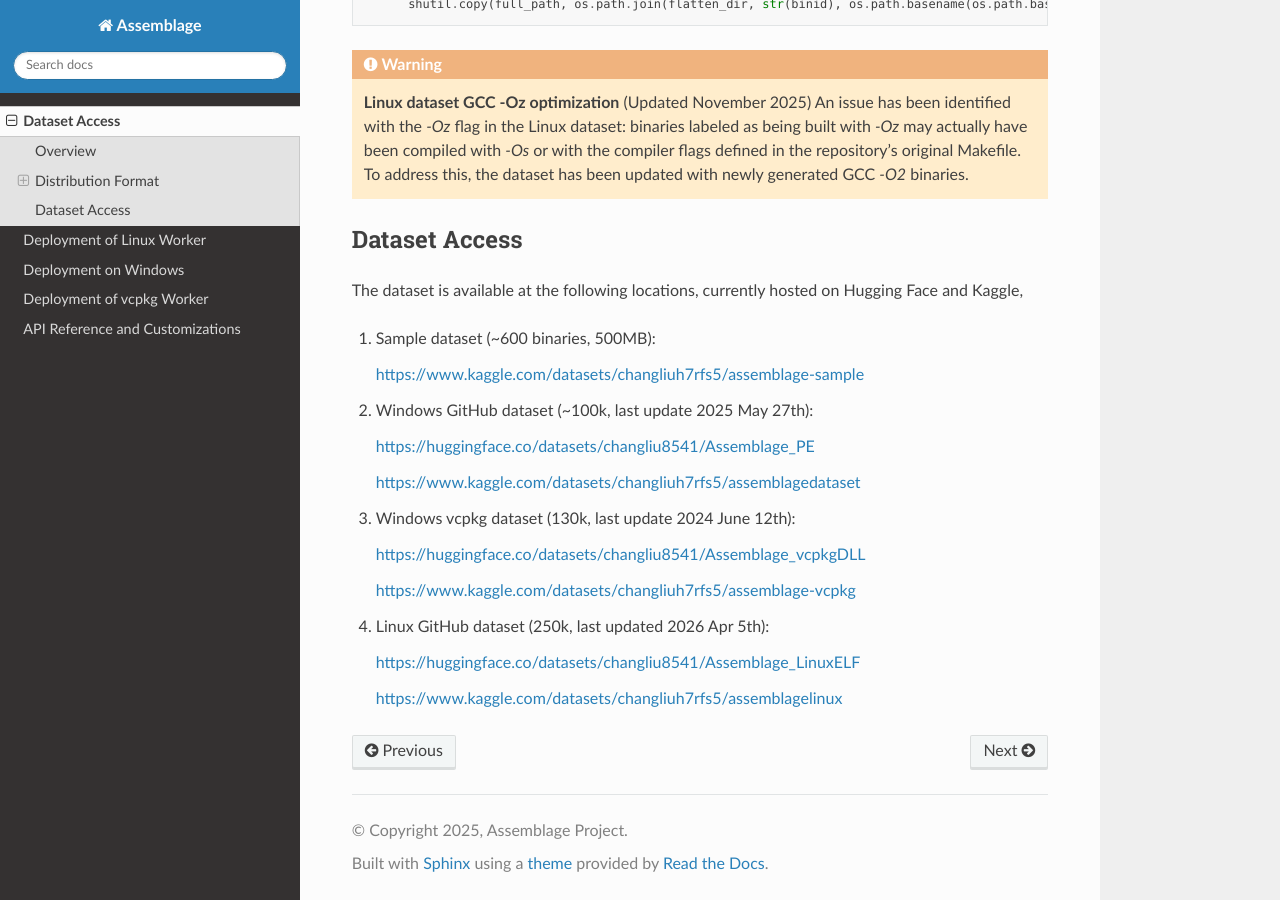
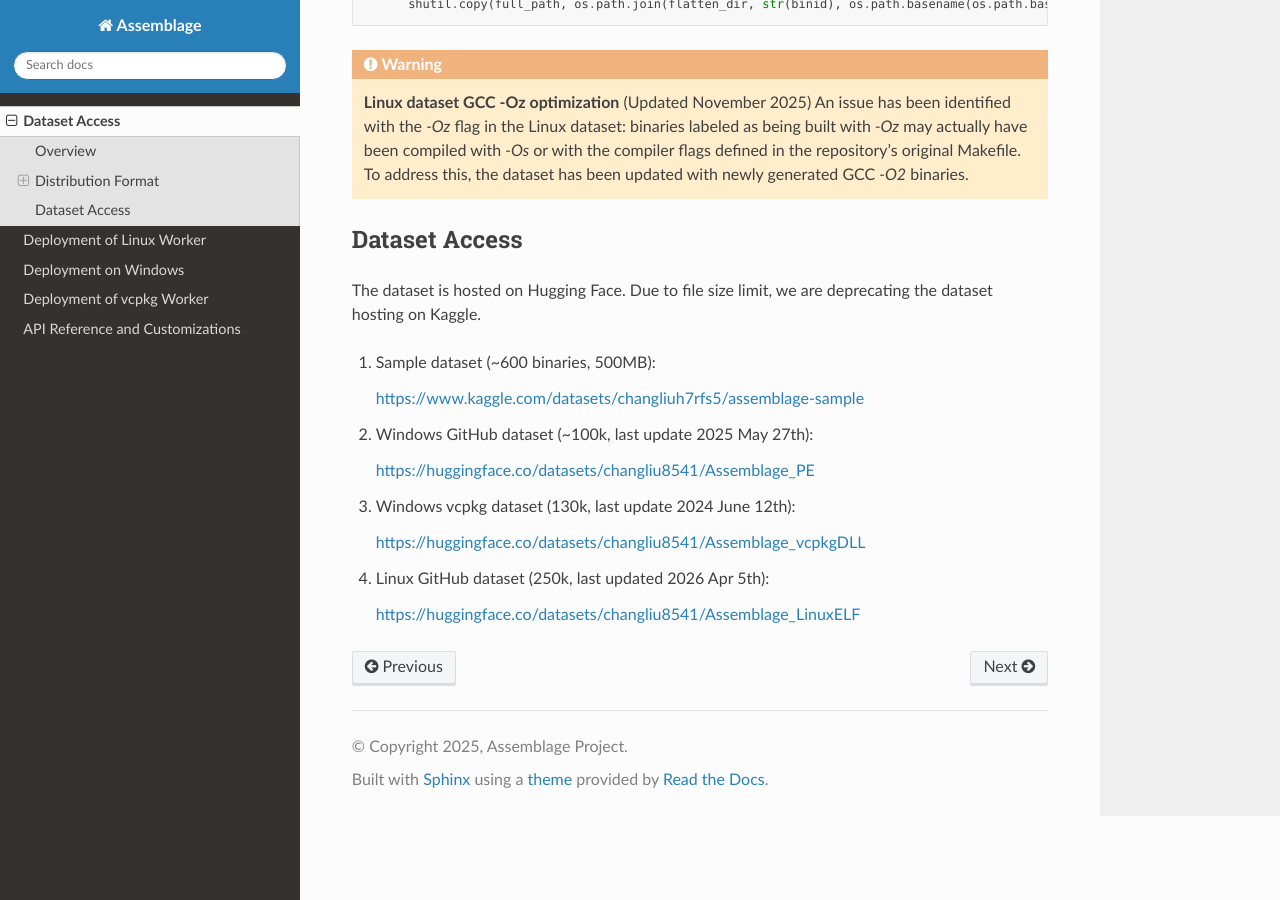
Before and after one commit to changliu98/AssemblageDocs, a Sphinx documentation site: the page built from docs/source/dataset.rst, in a window 1280 px wide and 900 px high, scrolled down 3288 px. Built offline with Sphinx 7.4.7 and the Read the Docs theme 3.1.0, drawn with Linux system fonts in a browser that asks for light colours.

Commit message:
Update dataset.rst

```diff
--- a/docs/source/dataset.rst
+++ b/docs/source/dataset.rst
@@ -145,7 +145,8 @@ along with binary file in one folder.
 Dataset Access
 ----------------
 
-The dataset is available at the following locations, currently hosted on Hugging Face and Kaggle,
+The dataset is hosted on Hugging Face.
+Due to file size limit, we are deprecating the dataset hosting on Kaggle.
 
 #. Sample dataset (~600 binaries, 500MB):
 
@@ -156,18 +157,12 @@ The dataset is available at the following locations, currently hosted on Hugging
 
    https://huggingface.co/datasets/changliu8541/Assemblage_PE
 
-   https://www.kaggle.com/datasets/changliuh7rfs5/assemblagedataset
-
 
 #. Windows vcpkg dataset (130k, last update 2024 June 12th):
 
    https://huggingface.co/datasets/changliu8541/Assemblage_vcpkgDLL
 
-   https://www.kaggle.com/datasets/changliuh7rfs5/assemblage-vcpkg
-
 
 #. Linux GitHub dataset (250k, last updated 2026 Apr 5th):
 
    https://huggingface.co/datasets/changliu8541/Assemblage_LinuxELF
-
-   https://www.kaggle.com/datasets/changliuh7rfs5/assemblagelinux
```
